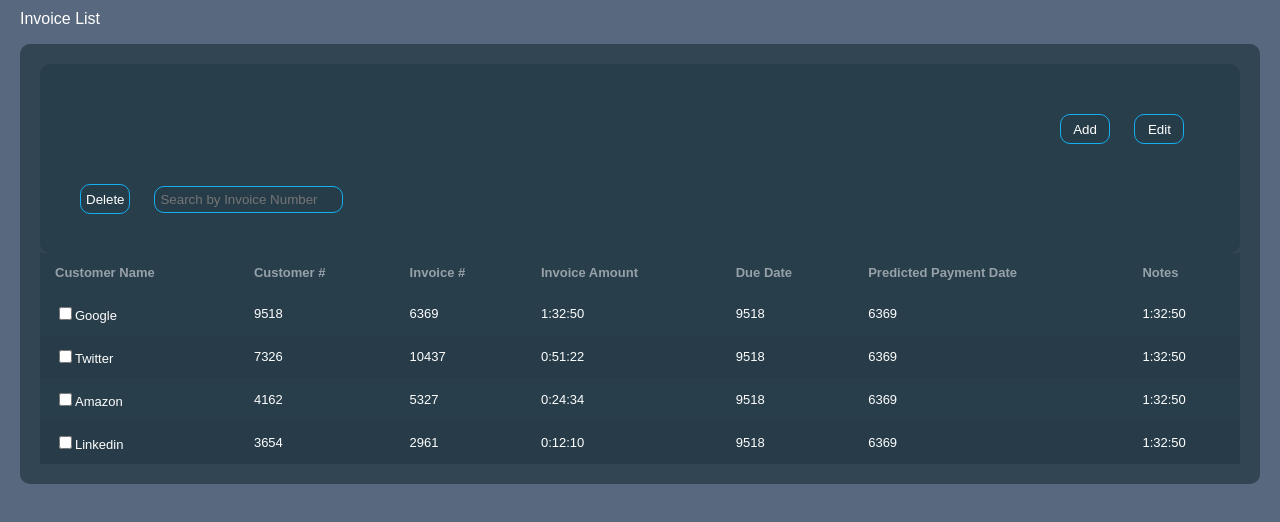
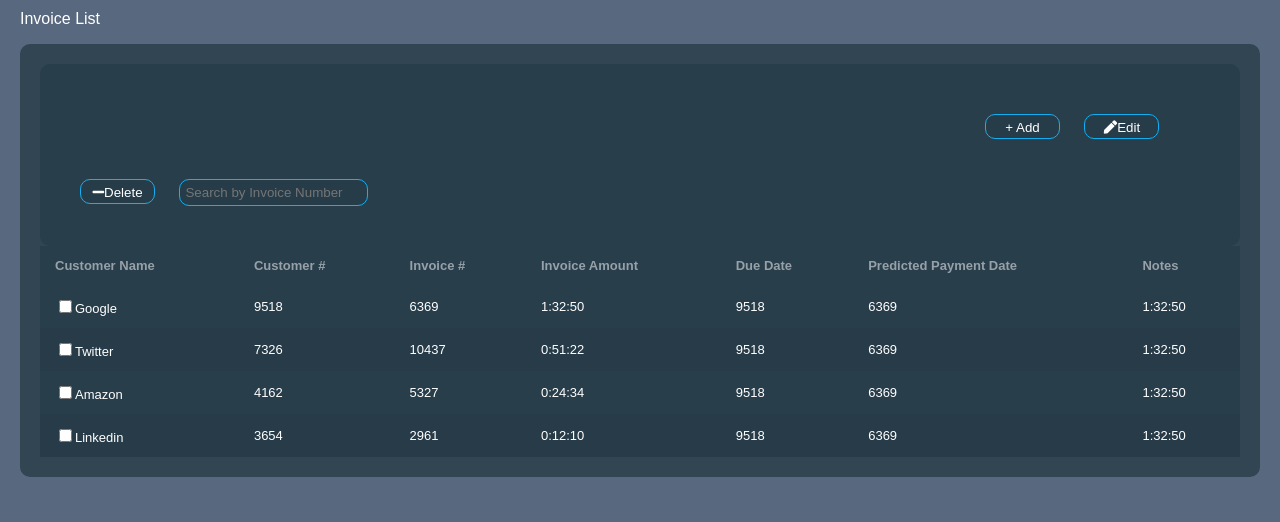
Before and after one commit to IshikaTha/HighRadiusProject, a plain HTML site: page index.html in a window 1280 px wide. Shown: the part 94-616 px from the top of the page. Drawn offline with Linux system fonts and the light colour scheme.

Commit message:
icons added

```diff
--- a/index.html
+++ b/index.html
@@ -6,6 +6,9 @@
     <meta http-equiv="X-UA-Compatible" content="IE=edge">
     <meta name="viewport" content="width=device-width, initial-scale=1.0">
     <link rel="stylesheet" href="index.css">
+    <link rel="stylesheet" href="https://cdnjs.cloudflare.com/ajax/libs/font-awesome/5.15.3/css/all.min.css"
+        integrity="sha512-iBBXm8fW90+nuLcSKlbmrPcLa0OT92xO1BIsZ+ywDWZCvqsWgccV3gFoRBv0z+8dLJgyAHIhR35VZc2oM/gI1w=="
+        crossorigin="anonymous" referrerpolicy="no-referrer" />
     <title>Invoice Management</title>
 </head>
 
@@ -19,9 +22,10 @@
     <div style="width: 100%;">
 
         <div class="table-buttons-group" style="width: 100%;">
-            <button id="myAdd" style="margin-left: 1000px;">Add</button>
-            <button id="myEdit" style="margin-left: 20px;">Edit</button>
-            <button style="margin-left: 20px;">Delete</button>
+            <button id="myAdd" style="width: 75px; height: 25px; margin-left: 925px;">+ Add</button>
+            <button id="myEdit" style="margin-left: 20px;width: 75px; height: 25px;"><i
+                    class='fas fa-pen'></i>Edit</button>
+            <button style="margin-left: 20px;width: 75px; height: 25px;"><i class="fas fa-minus"></i>Delete</button>
             <input type="text" class="input" placeholder="Search by Invoice Number">
         </div>
 
```
Also changed, not shown: index.css (line endings or trailing spaces), search.svg (added).
